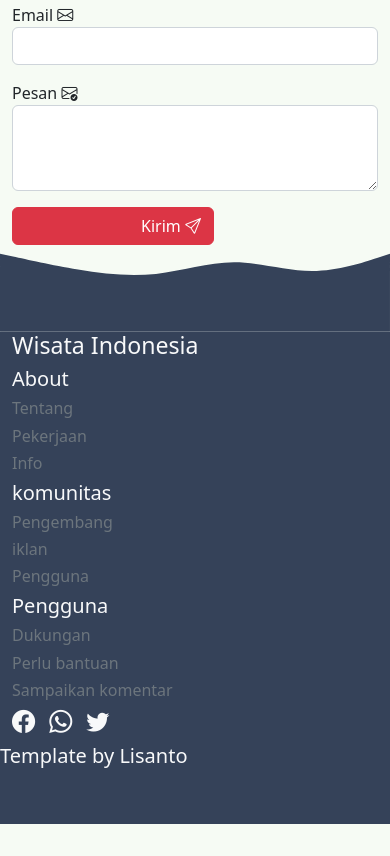
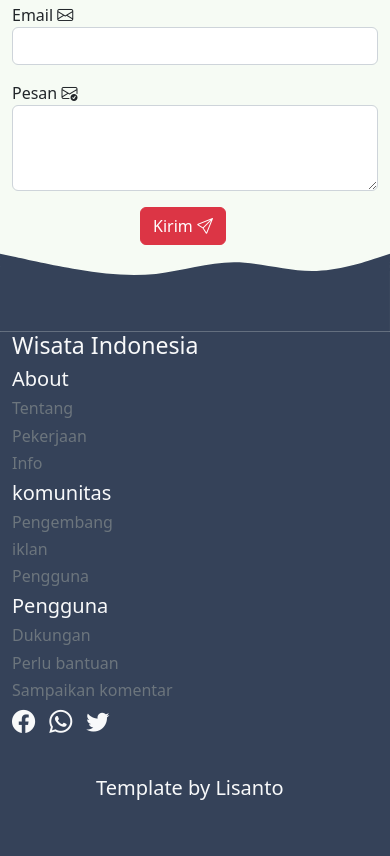
Before and after one commit to CL3IX/tempat-wisata, a plain HTML site: page index.html in a window 390 px wide. Shown: the part 4197-5053 px from the top of the page. Before the commit the page ends 5021 px from the top, so only its background shows below. Drawn offline with nearby package versions, Linux system fonts and the light colour scheme.

Commit message:
Update style.css

```diff
--- a/style.css
+++ b/style.css
@@ -95,7 +95,7 @@ section {
   }
 
   .gbr2 {
-    width: 360px;
+    width: 350px;
   }
 
   .lokasi {
@@ -113,6 +113,11 @@ section {
   }
 
   .kirim {
-    padding-left: 8rem;
+    margin-left: 8rem;
+  }
+
+  .owner {
+    margin-top: 2rem;
+    margin-left: 6rem;
   }
 }
```
